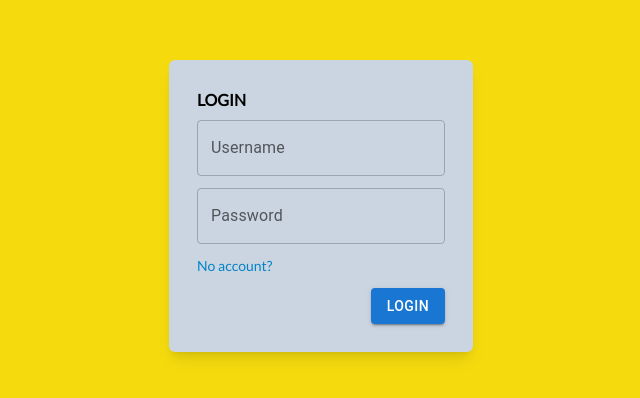
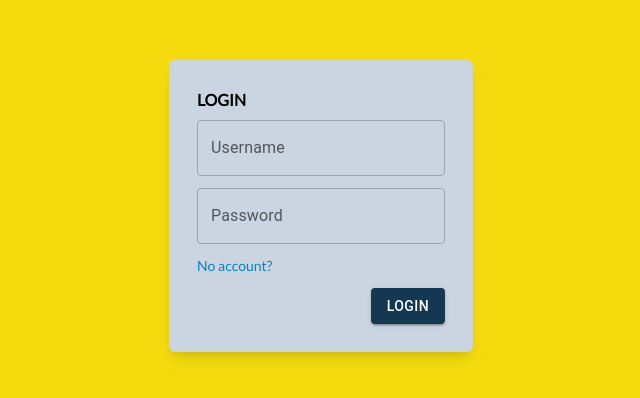
Before and after one commit to jonathannarvaez0/bus-card-tracker, a Next.js app: page / in a window 1280 px wide. Shown: the part 194-592 px from the top of the page, without its empty margins (319-959 px from the left). Built offline with nearby package versions, Linux system fonts and the light colour scheme.

Commit message:
Add important true in tailwind config file for production

```diff
--- a/tailwind.config.ts
+++ b/tailwind.config.ts
@@ -1,6 +1,7 @@
 import type { Config } from "tailwindcss";
 
 const config: Config = {
+  important: true,
   content: [
     "./pages/**/*.{js,ts,jsx,tsx,mdx}",
     "./components/**/*.{js,ts,jsx,tsx,mdx}",
```
